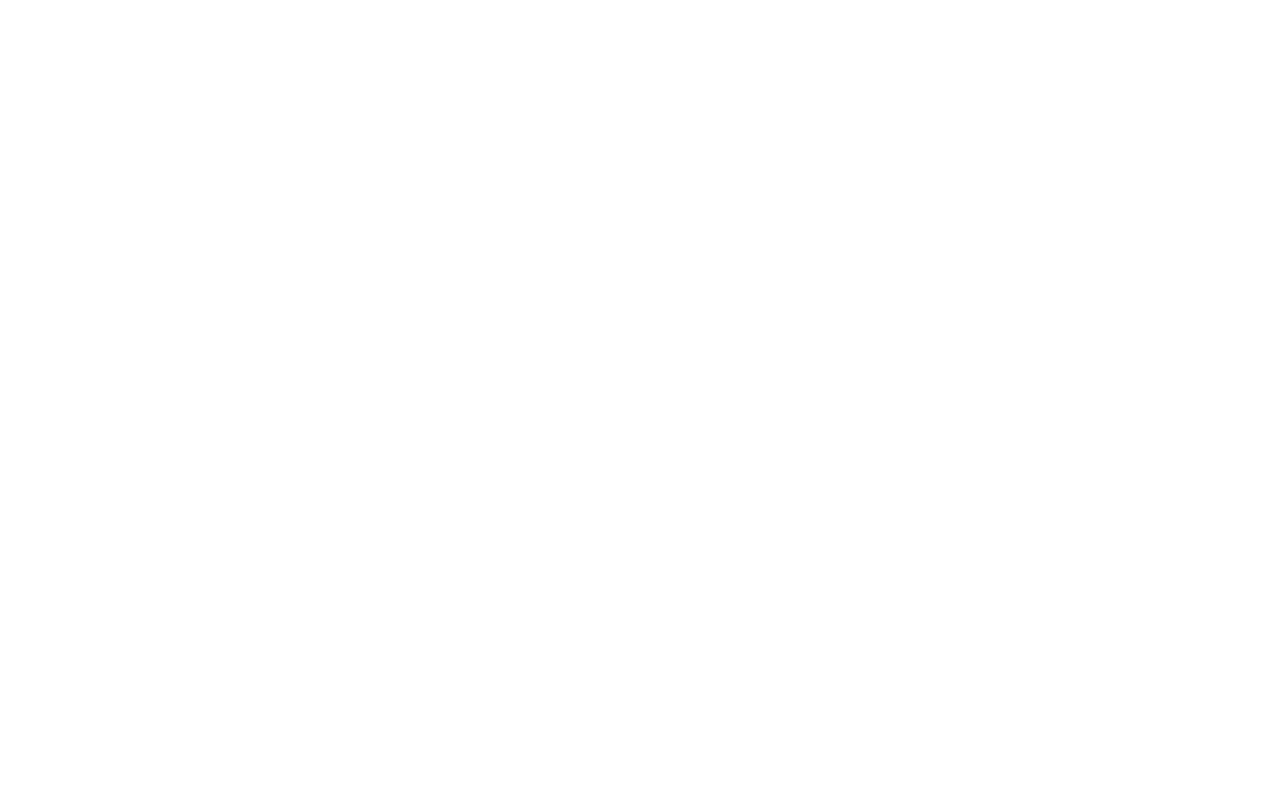
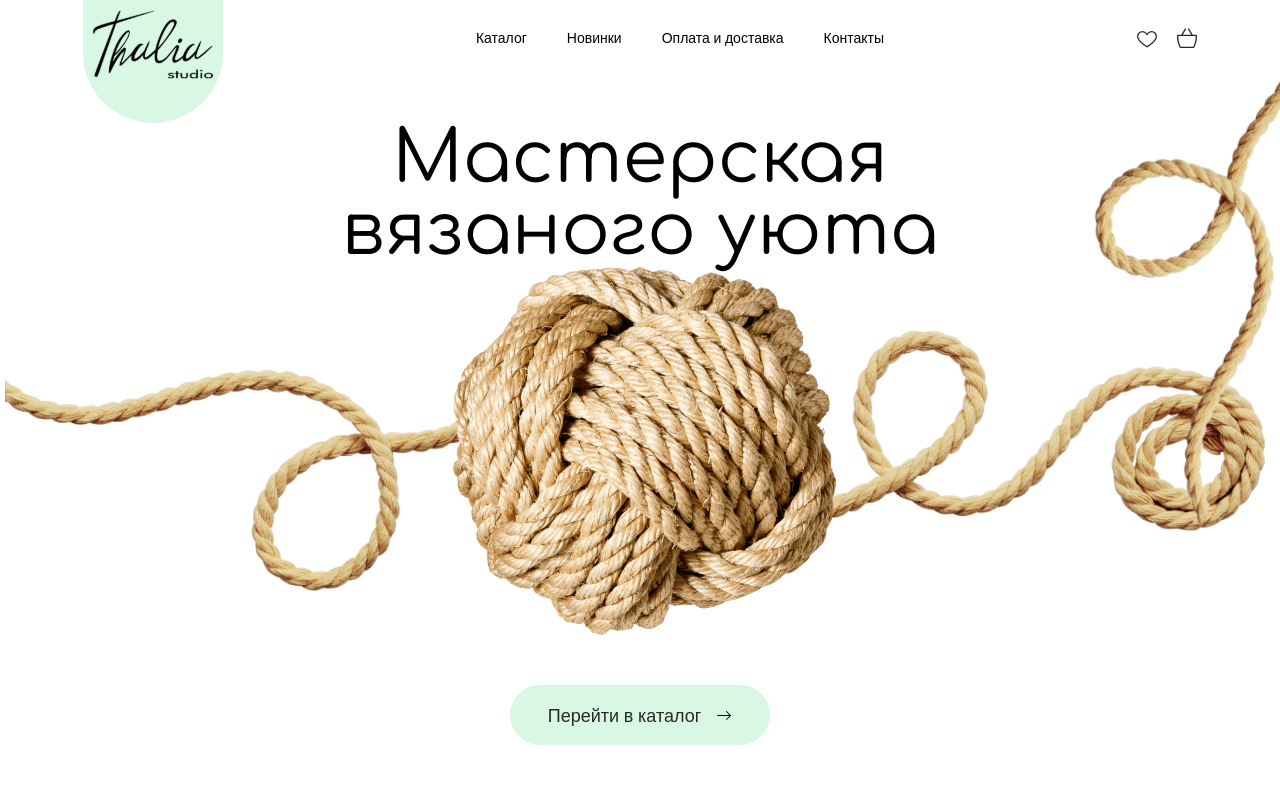
Before and after one commit to Prains/thaliastudio, a Next.js app: page / in a window 1280 px wide. Shown: the top 800 px of the page. Built offline with nearby package versions, Linux system fonts and the light colour scheme.

Commit message:
layout and homepage commit

```diff
--- a/components/Footer/SocialList/SocialList.jsx
+++ b/components/Footer/SocialList/SocialList.jsx
@@ -5,16 +5,16 @@
 const SocialList = () => {
   return (
     <nav className="flex items-center justify-center gap-5">
-      <SocialLink href={"/"}>
+      <SocialLink href={"/"} className='w-[30px]'>
         <Image src={telegram} alt="иконка социальной сети телеграмм" />
       </SocialLink>
-      <SocialLink href={"/"}>
+      <SocialLink href={"/"} className='w-[30px]'>
         <Image src={vk} alt="иконка социальной сети вконтакте" />
       </SocialLink>
-      <SocialLink href={"/"}>
+      <SocialLink href={"/"} className='w-[30px]'>
         <Image src={instagram} alt="иконка социальной сети инстаграмм" />
       </SocialLink>
-      <SocialLink href={"/"}>
+      <SocialLink href={"/"} className='w-[30px]'>
         <Image src={whatsapp} alt="иконка социальной сети ватсапп" />
       </SocialLink>
     </nav>
--- a/components/Header/Header.jsx
+++ b/components/Header/Header.jsx
@@ -6,7 +6,7 @@
 const Header = () => {
   const [burgerShown, isBurgerShown] = useState(false);
   return (
-    <header className="flex items-start justify-between w-[87%] self-start">
+    <header className="flex items-start justify-between w-[87%] self-start my-0 mx-auto">
       <HeaderLogos />
       <LinkMenu />
       <SocialLinks setBurgerShown={isBurgerShown} burgerShown={burgerShown} />
--- a/components/Header/SocialLink/SocialLink.jsx
+++ b/components/Header/SocialLink/SocialLink.jsx
@@ -4,7 +4,7 @@
   return (
     <Link
       className={
-        `flex items-center justify-center font-text text-sm hover:opacity-50 w-[30px]` +
+        `flex items-center justify-center font-text text-sm hover:opacity-50` +
         ` ${className}`
       }
       href={href}
--- /dev/null
+++ b/components/Layout/Layout.jsx
@@ -0,0 +1,16 @@
+import Footer from "../Footer/Footer";
+import Header from "../Header/Header";
+
+const Layout = ({ children }) => {
+  return (
+    <>
+      <Header />
+      <main className="flex items-center justify-center flex-col md:gap-36 gap-20">
+        {children}
+      </main>
+      <Footer />
+    </>
+  );
+};
+
+export default Layout;
--- a/pages/_app.js
+++ b/pages/_app.js
@@ -1,9 +1,10 @@
+import Layout from "@/components/Layout/Layout";
 import "@/styles/globals.css";
 
 export default function App({ Component, pageProps }) {
   return (
-    <main className="flex items-center justify-center flex-col">
+    <Layout>
       <Component {...pageProps} />
-    </main>
+    </Layout>
   );
 }
--- a/pages/index.js
+++ b/pages/index.js
@@ -1,3 +1,17 @@
+import CareOfThings from "@/components/Homepage/CareOfThings/CareOfThings";
+import CatalogueHome from "@/components/Homepage/CatalogueHome/CatalogueHome";
+import Main from "@/components/Homepage/Main/Main";
+import { Natural } from "@/components/Homepage/Natural/Natural";
+import { Soul } from "@/components/Homepage/Soul/Soul";
+
 export default function Home() {
-  return
+  return (
+    <>
+      <Main />
+      <Soul />
+      <CatalogueHome />
+      <Natural />
+      <CareOfThings />
+    </>
+  );
 }
```
